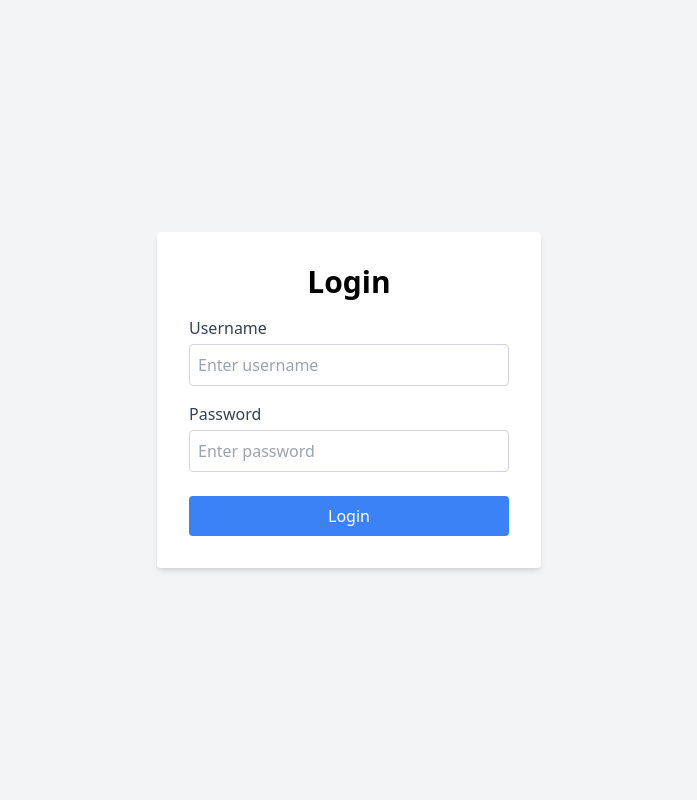
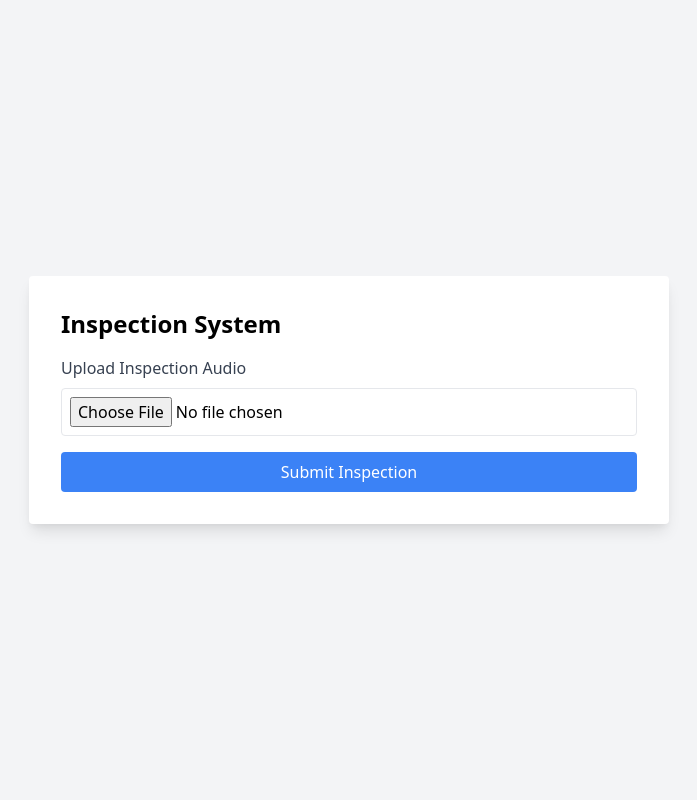
Before and after one commit to MotoBwi/transcript, a Flask app: page / in a window 1280 px wide. Shown: the whole page, without its empty margins (291-988 px from the left). Run offline with Flask 2, Linux system fonts and the light colour scheme; some libraries are stand-ins or nearby versions.

Commit message:
a succesfull try

```diff
--- a/inspection-app/backend/app.py
+++ b/inspection-app/backend/app.py
@@ -1,113 +1,74 @@
-from flask import Flask, render_template, request, redirect, url_for, session, flash
-from flask_login import LoginManager, UserMixin, login_user, login_required, logout_user, current_user
 import sqlite3
-from models import create_db, get_user
+from flask import Flask, render_template, request, jsonify, redirect
+import os
+from transcribe import transcribe_audio  # Ensure this function handles transcription with Whisper
+from ai_model import analyze_text       # Your AI model analysis function
+from email_notifications import send_email  # Function to send email notifications
+from models import create_db, get_department_email, insert_transcription  # SQLite database interaction
 
 app = Flask(__name__)
-app.secret_key = 'your_secret_key'  # Replace with a secure key
 
-# Flask-Login setup
-login_manager = LoginManager()
-login_manager.init_app(app)
-login_manager.login_view = 'login'
+# Configure the upload folder and allowed file extensions
+UPLOAD_FOLDER = 'uploads/'
+ALLOWED_EXTENSIONS = {'wav', 'mp3', 'flac', 'm4a', 'ogg'}
+app.config['UPLOAD_FOLDER'] = UPLOAD_FOLDER
 
-# Initialize the database
-create_db()
+# Initialize the database when the app starts
+create_db()  # Ensure tables are created when the app starts
 
-# User class for Flask-Login
-class User(UserMixin):
-    def __init__(self, id, username):
-        self.id = id
-        self.username = username
-
-@login_manager.user_loader
-def load_user(user_id):
-    user_data = get_user(user_id)  # Fetch user data from the database
-    if user_data:
-        return User(id=user_data['id'], username=user_data['username'])
-    return None
+# Function to check allowed file types
+def allowed_file(filename):
+    return '.' in filename and filename.rsplit('.', 1)[1].lower() in ALLOWED_EXTENSIONS
 
 @app.route('/')
-def login():
-    return render_template('login.html')
+def home():
+    return render_template('index.html')
 
-@app.route('/login', methods=['POST'])
-def authenticate():
-    username = request.form['username']
-    password = request.form['password']
+@app.route('/inspect', methods=['POST'])
+def inspect():
+    # Check if the file part is in the request
+    if 'file' not in request.files:
+        return redirect(request.url)
 
-    # Connect to the database and verify credentials
-    conn = sqlite3.connect('inspection.db')
-    cursor = conn.cursor()
-    cursor.execute('SELECT * FROM users WHERE username = ? AND password = ?', (username, password))
-    user = cursor.fetchone()
-    conn.close()
+    file = request.files['file']
 
-    if user:
-        # Valid credentials
-        session['username'] = username
-        login_user(User(id=user[0], username=user[1]))  # Log the user in using Flask-Login
-        flash('Login successful!', 'success')
-        return redirect(url_for('index'))  # Redirect to index page
-    else:
-        # Invalid credentials
-        flash('Invalid username or password', 'error')
-        return redirect(url_for('login'))  # Redirect back to login page
+    # If no file is selected
+    if file.filename == '':
+        return redirect(request.url)
 
-@app.route('/index')
-@login_required
-def index():
-    return render_template('index.html', username=session['username'])
+    # If the file is allowed, save it and process it
+    if file and allowed_file(file.filename):
+        # Save the file to the UPLOAD_FOLDER
+        filename = os.path.join(app.config['UPLOAD_FOLDER'], file.filename)
+        file.save(filename)
 
-@app.route('/logout')
-@login_required
-def logout():
-    logout_user()  # Log out the user
-    session.pop('username', None)
-    flash('You have been logged out', 'success')
-    return redirect(url_for('login'))  # Redirect to login page
+        # Transcribe the audio file
+        transcription = transcribe_audio(filename)
 
-@app.route('/forgot-password', methods=['GET', 'POST'])
-def forgot_password():
-    if request.method == 'POST':
-        username = request.form['username']
-        old_password = request.form['old_password']
-        user = get_user(username)
+        # Analyze the transcription using AI
+        issue_category = analyze_text(transcription)
 
-        if user and user['password'] == old_password:
-            return redirect(url_for('set_new_password', username=username))
-        else:
-            flash('Incorrect username or old password', 'error')
-            return redirect(url_for('forgot_password'))
+        # Get department email for notification
+        department_name = issue_category  # Assuming the issue category is the department name
+        email = get_department_email(department_name)
 
-    return render_template('forgot_password.html')
+        if email:
+            # Send email notification to the department
+            send_email(issue_category, transcription, email)
 
-@app.route('/login', methods=['POST'])
-def authenticate():
-    ...
+        # Insert transcription into the database
+        message = f"Issue categorized as {issue_category} and notified."
+        status = "success"
+        insert_transcription(transcription, message, status)
 
+        # Return the transcription and issue category as a response
+        return jsonify({
+            'status': 'success',
+            'message': message,
+            'transcription': transcription
+        })
 
-@app.route('/set-new-password/<username>', methods=['GET', 'POST'])
-def set_new_password(username):
-    if request.method == 'POST':
-        new_password = request.form['new_password']
-        confirm_password = request.form['confirm_password']
-
-        if new_password == confirm_password:
-            # Update the user's password in the database
-            conn = sqlite3.connect('inspection.db')
-            cursor = conn.cursor()
-            cursor.execute('UPDATE users SET password = ? WHERE username = ?', (new_password, username))
-            conn.commit()
-            conn.close()
-
-            flash('Password updated successfully!', 'success')
-            return redirect(url_for('login'))
-        else:
-            flash('Passwords do not match', 'error')
-            return redirect(url_for('set_new_password', username=username))
-
-    return render_template('set_new_password.html', username=username)
+    return "File type not allowed"
 
 if __name__ == '__main__':
     app.run(debug=True)
--- a/inspection-app/backend/templates/index.html
+++ b/inspection-app/backend/templates/index.html
@@ -3,31 +3,24 @@
 <head>
   <meta charset="UTF-8">
   <meta name="viewport" content="width=device-width, initial-scale=1.0">
-  <title>Login</title>
+  <title>Inspection System</title>
   <link href="https://cdn.jsdelivr.net/npm/tailwindcss@2.2.19/dist/tailwind.min.css" rel="stylesheet">
 </head>
 <body class="bg-gray-100">
+
   <div class="flex justify-center items-center min-h-screen">
-    <div class="bg-white p-8 rounded shadow-lg w-1/3">
-      <h1 class="text-2xl font-bold mb-4">Login</h1>
-      <form action="/login" method="POST">
+    <div class="bg-white p-8 rounded shadow-lg w-1/2">
+      <h1 class="text-2xl font-bold mb-4">Inspection System</h1>
+
+      <form action="/inspect" method="POST" enctype="multipart/form-data">
         <div class="mb-4">
-          <label for="username" class="block text-gray-700">Username</label>
-          <input type="text" id="username" name="username" class="mt-2 p-2 w-full border rounded" required>
+          <label for="file" class="block text-gray-700">Upload Inspection Audio</label>
+          <input type="file" id="file" name="file" class="mt-2 p-2 w-full border rounded" required>
         </div>
-        <div class="mb-4">
-          <label for="password" class="block text-gray-700">Password</label>
-          <input type="password" id="password" name="password" class="mt-2 p-2 w-full border rounded" required>
-        </div>
-        {% if error %}
-        <p class="text-red-500 text-sm">{{ error }}</p>
-        {% endif %}
-        <button type="submit" class="bg-blue-500 text-white p-2 w-full rounded">Login</button>
+        <button type="submit" class="bg-blue-500 text-white p-2 w-full rounded">Submit Inspection</button>
       </form>
-      <div class="mt-4 text-center">
-        <a href="/forgot-password" class="text-blue-500 hover:underline">Forgot Password?</a>
-      </div>
     </div>
   </div>
+
 </body>
 </html>
--- a/inspection-app/backend/templates/login.html
+++ /dev/null
@@ -1,43 +0,0 @@
-<!DOCTYPE html>
-<html lang="en">
-<head>
-    <meta charset="UTF-8">
-    <meta name="viewport" content="width=device-width, initial-scale=1.0">
-    <title>Login</title>
-    <link href="https://cdn.jsdelivr.net/npm/tailwindcss@2.1.2/dist/tailwind.min.css" rel="stylesheet">
-</head>
-<body class="bg-gray-100 flex items-center justify-center h-screen">
-
-    <div class="bg-white p-8 rounded shadow-md w-96">
-        <h1 class="text-3xl font-semibold text-center mb-4">Login</h1>
-        <form action="{{ url_for('authenticate') }}" method="POST">
-            <!-- Username -->
-            <div class="mb-4">
-                <label for="username" class="block text-gray-700">Username</label>
-                <input type="text" name="username" id="username" class="w-full p-2 border border-gray-300 rounded mt-1" placeholder="Enter username" required>
-            </div>
-
-            <!-- Password -->
-            <div class="mb-6">
-                <label for="password" class="block text-gray-700">Password</label>
-                <input type="password" name="password" id="password" class="w-full p-2 border border-gray-300 rounded mt-1" placeholder="Enter password" required>
-            </div>
-
-            <!-- Submit Button -->
-            <button type="submit" class="w-full bg-blue-500 text-white p-2 rounded hover:bg-blue-700">Login</button>
-        </form>
-
-        <!-- Flash messages -->
-        {% with messages = get_flashed_messages(with_categories=true) %}
-            {% if messages %}
-                <ul class="mt-4">
-                    {% for category, message in messages %}
-                        <li class="text-red-500">{{ message }}</li>
-                    {% endfor %}
-                </ul>
-            {% endif %}
-        {% endwith %}
-    </div>
-
-</body>
-</html>
--- /dev/null
+++ b/secret_key.txt
@@ -0,0 +1 @@
+d0c38d56fa99f546432e06aa0146b9f4527db5356c105377
```
Also changed, not shown: inspection-app/backend/ai_model.py (+9 -0 lines), inspection-app/backend/email_notifications.py (+23 -12 lines), inspection-app/backend/models.py (+29 -72 lines), inspection-app/backend/templates/forgot_password.html (deleted, +0 -27 lines), inspection-app/backend/templates/result.html (deleted, +0 -26 lines), inspection-app/backend/templates/set_new_password.html (deleted, +0 -30 lines), inspection-app/backend/transcribe.py (+4 -6 lines), inspection.db (deleted), inspection_system.db (added).
